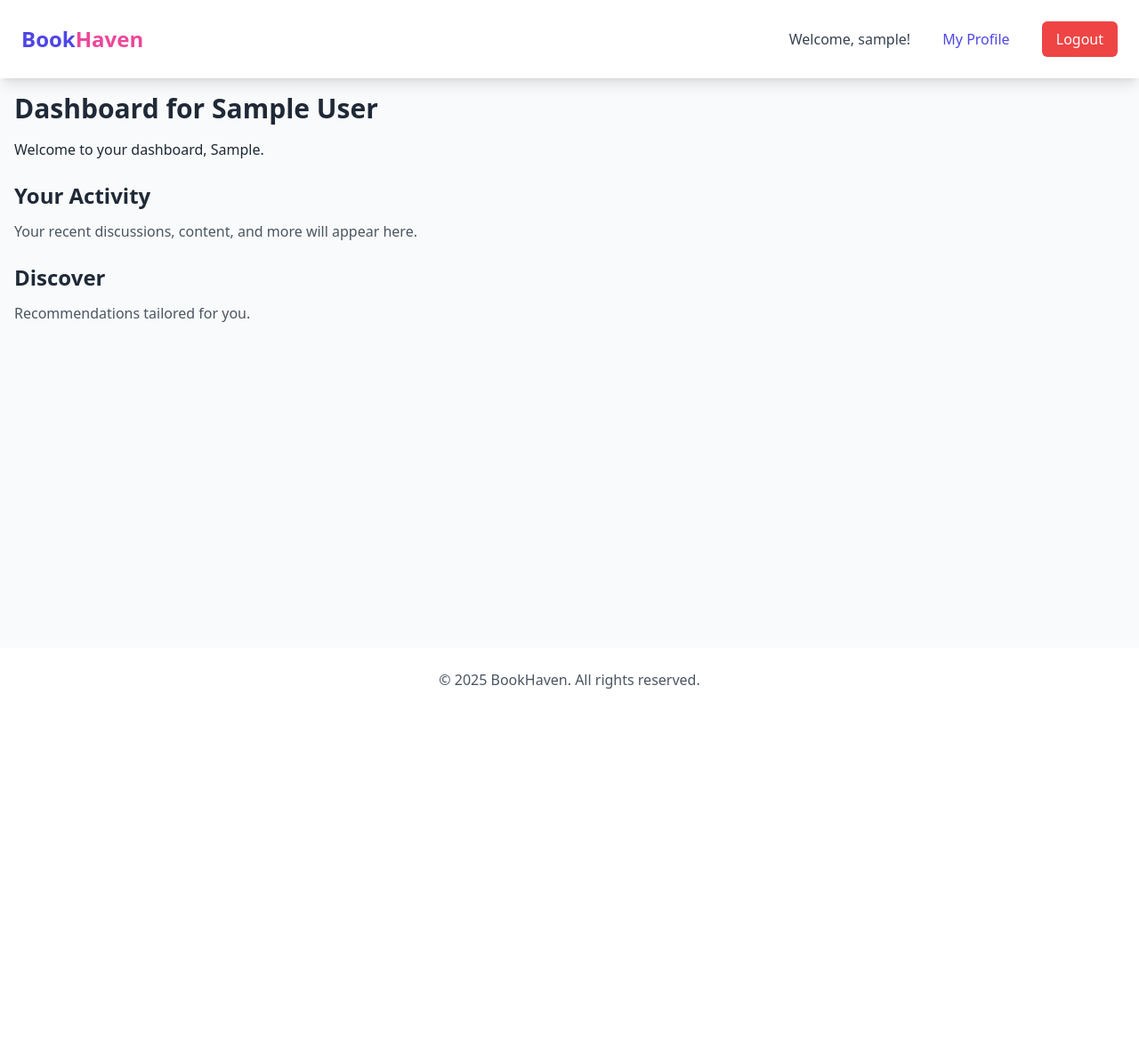
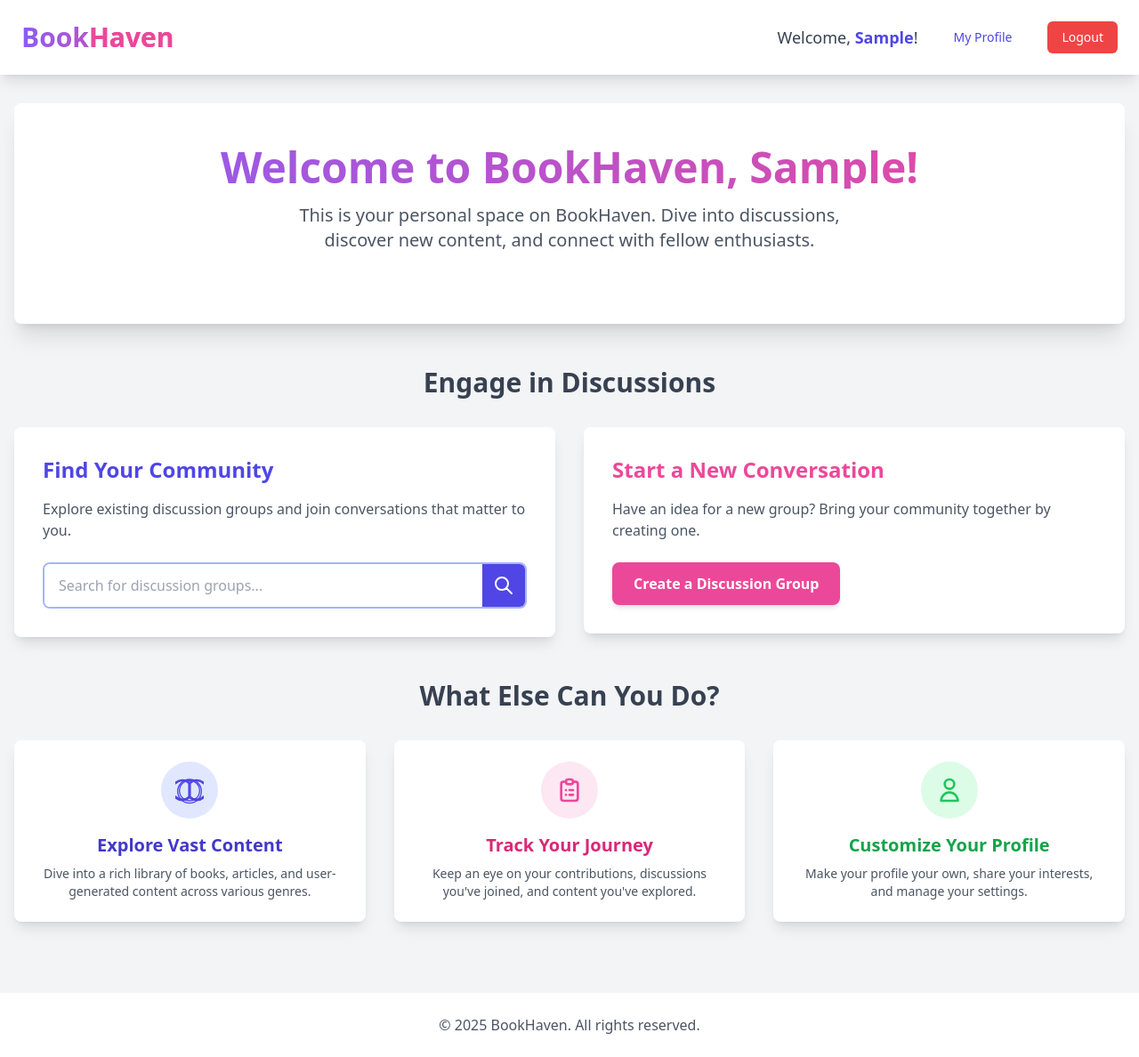
Before and after one commit to aslamvdvd/bookklubb, a Django app: a page that uses dashboard/templates/dashboard/index.html in a window 1280 px wide. Shown: the whole page at 89% size. Before the commit the page ends 774 px from the top, so only its background shows below. Run offline with Django 5.2, Linux system fonts and the light colour scheme; a user stored in the database is signed in; tables that the repository leaves empty hold one stand-in row (values such as "Sample post"); parts of the project's set-up code (start-up, migrations or seed data) failed here and were passed over; some libraries are stand-ins or nearby versions.

Commit message:
feat(dashboard): made the index page nicer. added section for creating discussion groups and search functionalty.

```diff
--- /dev/null
+++ b/dashboard/static/dashboard/css/dashboard_styles.css
@@ -0,0 +1,17 @@
+.gradient-text {
+    background-clip: text;
+    -webkit-background-clip: text;
+    color: transparent;
+}
+
+.bg-gradient-purple-pink {
+    background-image: linear-gradient(to right, #8B5CF6, #EC4899);
+}
+
+ .search-icon svg {
+    transition: transform 0.3s ease-in-out;
+}
+
+.search-icon:hover svg {
+    transform: scale(1.1);
+}
--- a/dashboard/templates/dashboard/index.html
+++ b/dashboard/templates/dashboard/index.html
@@ -1,52 +1,108 @@
 {% extends 'base.html' %}
 {% load static %}
 
-{% block title %}Dashboard | {{ dashboard_user.username }} | {{ platform_name|default:"BookHaven" }}{% endblock %}
+{% block title %}Dashboard | {{ request.user.first_name|default:request.user.username }} | {{ platform_name|default:"BookHaven" }}{% endblock %}
 
 {% block head_extra %}
-    {# Add any dashboard specific CSS here if needed later #}
-    {# <link rel="stylesheet" href="{% static 'css/dashboard_styles.css' %}"> #}
+    <link rel="stylesheet" href="{% static 'dashboard/css/dashboard_styles.css' %}">
 {% endblock %}
 
 {% block header %}
-    {# You might want a different navbar for logged-in users #}
-    <nav class="w-full p-6 flex justify-between items-center bg-white shadow-lg">
-        <div class="text-2xl font-extrabold text-indigo-600">
-            <a href="{% url 'homepage:index' %}">{{ platform_first_name|default:"Book" }}<span class="text-pink-500">{{ platform_last_name|default:"Haven" }}</span></a>
+    <nav class="w-full p-6 flex justify-between items-center bg-white shadow-lg sticky top-0 z-50">
+        <div class="text-3xl font-extrabold">
+            <a href="{% url 'homepage:index' %}" class="gradient-text bg-gradient-purple-pink">{{ platform_first_name|default:"Book" }}<span class="text-pink-500">{{ platform_last_name|default:"Haven" }}</span></a>
         </div>
-        <div class="space-x-4">
-            <span class="text-gray-700">Welcome, {{ request.user.username }}!</span>
-            {# Add other links like "Profile", "Settings", "Logout" #}
-            <a href="#" class="px-4 py-2 font-medium rounded-md text-indigo-600 hover:text-indigo-800 transition">My Profile</a>
+        <div class="flex items-center space-x-6">
+            <span class="text-lg text-gray-700">Welcome, <span class="font-semibold text-indigo-600">{{ request.user.first_name|default:request.user.username }}</span>!</span>
+            <a href="#" class="px-4 py-2 text-sm font-medium rounded-md text-indigo-600 hover:bg-indigo-50 transition">My Profile</a>
             <form action="{% url 'logout' %}" method="post" style="display: inline;">
                 {% csrf_token %}
-                <button type="submit" class="px-4 py-2 font-medium rounded-md text-white bg-red-500 hover:bg-red-600 transition">Logout</button>
+                <button type="submit" class="px-4 py-2 text-sm font-medium rounded-md text-white bg-red-500 hover:bg-red-600 transition focus:outline-none focus:ring-2 focus:ring-red-500 focus:ring-opacity-50">Logout</button>
             </form>
         </div>
     </nav>
 {% endblock %}
 
+{% block body_class %}bg-gray-100 text-gray-800 flex flex-col min-h-screen{% endblock %}
+
 {% block content %}
-<div class="container mx-auto p-4">
-    <h1 class="text-3xl font-bold mb-4">Dashboard for {{ dashboard_user.first_name|default:dashboard_user.username }} {{ dashboard_user.last_name }}</h1>
+<div class="flex-grow container mx-auto px-4 py-8">
 
-    <p>Welcome to your dashboard, {{ dashboard_user.first_name|default:dashboard_user.username }}.</p>
+    <!-- Hero/Welcome Section -->
+    <section class="text-center py-12 mb-12 bg-white shadow-xl rounded-lg">
+        <h1 class="text-5xl font-bold mb-4 gradient-text bg-gradient-purple-pink">
+            Welcome to {{ platform_name|default:"BookHaven" }}, {{ request.user.first_name|default:request.user.username }}!
+        </h1>
+        <p class="text-xl text-gray-600 mb-8 max-w-2xl mx-auto">
+            This is your personal space on {{ platform_name|default:"BookHaven" }}. Dive into discussions, discover new content, and connect with fellow enthusiasts.
+        </p>
+    </section>
 
-    {# Placeholder for dashboard content #}
-    <div class="mt-6">
-        <h2 class="text-2xl font-semibold mb-3">Your Activity</h2>
-        <p class="text-gray-600">Your recent discussions, content, and more will appear here.</p>
-        {# Example: List recently joined discussion groups, recently viewed content etc. #}
-    </div>
+    <!-- Discussion Groups Section -->
+    <section class="mb-12">
+        <h2 class="text-3xl font-semibold mb-8 text-center text-gray-700">Engage in Discussions</h2>
+        <div class="grid md:grid-cols-2 gap-8 items-start">
+            <!-- Search Discussions -->
+            <div class="bg-white p-8 rounded-lg shadow-lg hover:shadow-2xl transition-shadow duration-300">
+                <h3 class="text-2xl font-bold text-indigo-600 mb-4">Find Your Community</h3>
+                <p class="text-gray-600 mb-6">Explore existing discussion groups and join conversations that matter to you.</p>
+                <form action="#" method="GET" class="flex items-center border-2 border-indigo-300 rounded-lg overflow-hidden focus-within:ring-2 focus-within:ring-indigo-500 focus-within:border-indigo-500">
+                    <input type="text" name="q_group" placeholder="Search for discussion groups..." class="w-full px-4 py-3 text-gray-700 focus:outline-none">
+                    <button type="submit" class="search-icon bg-indigo-600 text-white p-3 hover:bg-indigo-700 transition">
+                        <svg xmlns="http://www.w3.org/2000/svg" class="h-6 w-6" fill="none" viewBox="0 0 24 24" stroke="currentColor">
+                            <path stroke-linecap="round" stroke-linejoin="round" stroke-width="2" d="M21 21l-6-6m2-5a7 7 0 11-14 0 7 7 0 0114 0z" />
+                        </svg>
+                    </button>
+                </form>
+            </div>
 
-    <div class="mt-6">
-        <h2 class="text-2xl font-semibold mb-3">Discover</h2>
-        <p class="text-gray-600">Recommendations tailored for you.</p>
-    </div>
+            <!-- Create Group -->
+            <div class="bg-white p-8 rounded-lg shadow-lg hover:shadow-2xl transition-shadow duration-300">
+                <h3 class="text-2xl font-bold text-pink-500 mb-4">Start a New Conversation</h3>
+                <p class="text-gray-600 mb-6">Have an idea for a new group? Bring your community together by creating one.</p>
+                <a href="#" class="inline-block bg-pink-500 hover:bg-pink-600 text-white font-semibold py-3 px-6 rounded-lg shadow-md hover:shadow-lg transition-all duration-300 transform hover:scale-105">
+                    Create a Discussion Group
+                </a>
+            </div>
+        </div>
+    </section>
+
+    <!-- Platform Features Overview -->
+    <section class="mb-12">
+        <h2 class="text-3xl font-semibold mb-8 text-center text-gray-700">What Else Can You Do?</h2>
+        <div class="grid md:grid-cols-3 gap-8">
+            <!-- Card 1: Discover Content -->
+            <div class="bg-white p-6 rounded-lg shadow-lg hover:shadow-xl transition-shadow duration-300">
+                <div class="flex items-center justify-center h-16 w-16 rounded-full bg-indigo-100 text-indigo-600 mb-4 mx-auto">
+                     <svg xmlns="http://www.w3.org/2000/svg" class="h-8 w-8" fill="none" viewBox="0 0 24 24" stroke="currentColor"><path stroke-linecap="round" stroke-linejoin="round" stroke-width="2" d="M12 6.253v11.494m0 0a8.485 8.485 0 0011.998 0M12 17.747a8.485 8.485 0 01-11.998 0M12 17.747L12 6.253z"></path><path stroke-linecap="round" stroke-linejoin="round" stroke-width="2" d="M12 6.253A8.485 8.485 0 00.002 6.253m11.998 0A8.485 8.485 0 0123.998 6.253M12 6.253v11.494"></path><path stroke-linecap="round" stroke-linejoin="round" stroke-width="2" d="M12 17.747a8.485 8.485 0 0011.998 0M12 17.747a8.485 8.485 0 01-11.998 0"></path><path d="M12 21a8.5 8.5 0 100-17 8.5 8.5 0 000 17zM12 3C6.48 3 2 7.48 2 13s4.48 10 10 10 10-4.48 10-10S17.52 3 12 3z"></path></svg>
+                </div>
+                <h3 class="text-xl font-bold text-center text-indigo-700 mb-2">Explore Vast Content</h3>
+                <p class="text-gray-600 text-center text-sm">Dive into a rich library of books, articles, and user-generated content across various genres.</p>
+            </div>
+            <!-- Card 2: Your Activity -->
+            <div class="bg-white p-6 rounded-lg shadow-lg hover:shadow-xl transition-shadow duration-300">
+                <div class="flex items-center justify-center h-16 w-16 rounded-full bg-pink-100 text-pink-500 mb-4 mx-auto">
+                    <svg xmlns="http://www.w3.org/2000/svg" class="h-8 w-8" fill="none" viewBox="0 0 24 24" stroke="currentColor"><path stroke-linecap="round" stroke-linejoin="round" stroke-width="2" d="M9 5H7a2 2 0 00-2 2v12a2 2 0 002 2h10a2 2 0 002-2V7a2 2 0 00-2-2h-2M9 5a2 2 0 002 2h2a2 2 0 002-2M9 5a2 2 0 012-2h2a2 2 0 012 2m-3 7h3m-3 4h3m-6-4h.01M9 16h.01"></path></svg>
+                </div>
+                <h3 class="text-xl font-bold text-center text-pink-600 mb-2">Track Your Journey</h3>
+                <p class="text-gray-600 text-center text-sm">Keep an eye on your contributions, discussions you've joined, and content you've explored.</p>
+            </div>
+            <!-- Card 3: Personalize -->
+            <div class="bg-white p-6 rounded-lg shadow-lg hover:shadow-xl transition-shadow duration-300">
+                <div class="flex items-center justify-center h-16 w-16 rounded-full bg-green-100 text-green-500 mb-4 mx-auto">
+                    <svg xmlns="http://www.w3.org/2000/svg" class="h-8 w-8" fill="none" viewBox="0 0 24 24" stroke="currentColor"><path stroke-linecap="round" stroke-linejoin="round" stroke-width="2" d="M16 7a4 4 0 11-8 0 4 4 0 018 0zM12 14a7 7 0 00-7 7h14a7 7 0 00-7-7z"></path></svg>
+                </div>
+                <h3 class="text-xl font-bold text-center text-green-600 mb-2">Customize Your Profile</h3>
+                <p class="text-gray-600 text-center text-sm">Make your profile your own, share your interests, and manage your settings.</p>
+            </div>
+        </div>
+    </section>
+
 </div>
 {% endblock %}
 
 {% block scripts %}
+    {{ block.super }}
     {# Add any dashboard specific JS here if needed later #}
     {# <script src="{% static 'js/dashboard_scripts.js' %}"></script> #}
 {% endblock %}
```
